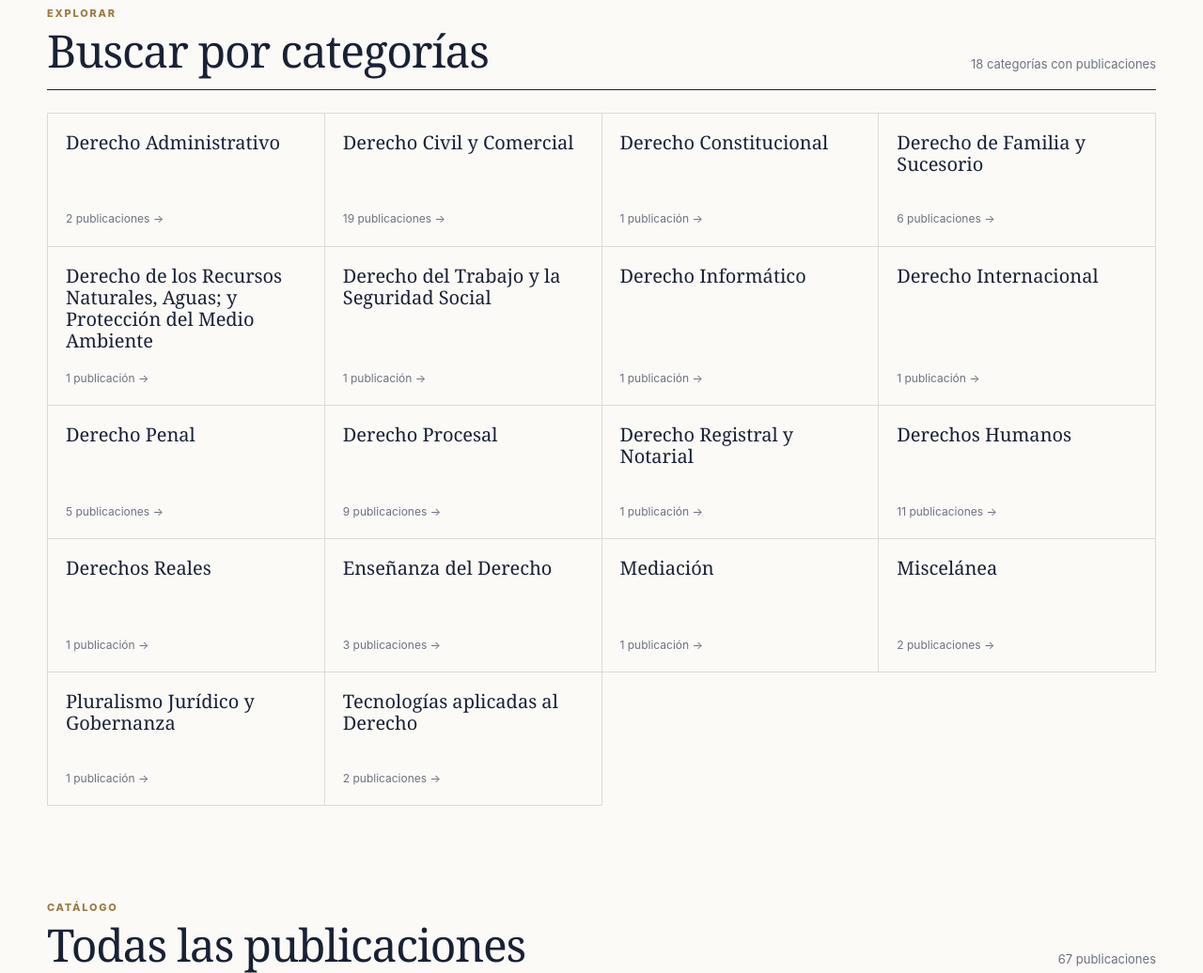
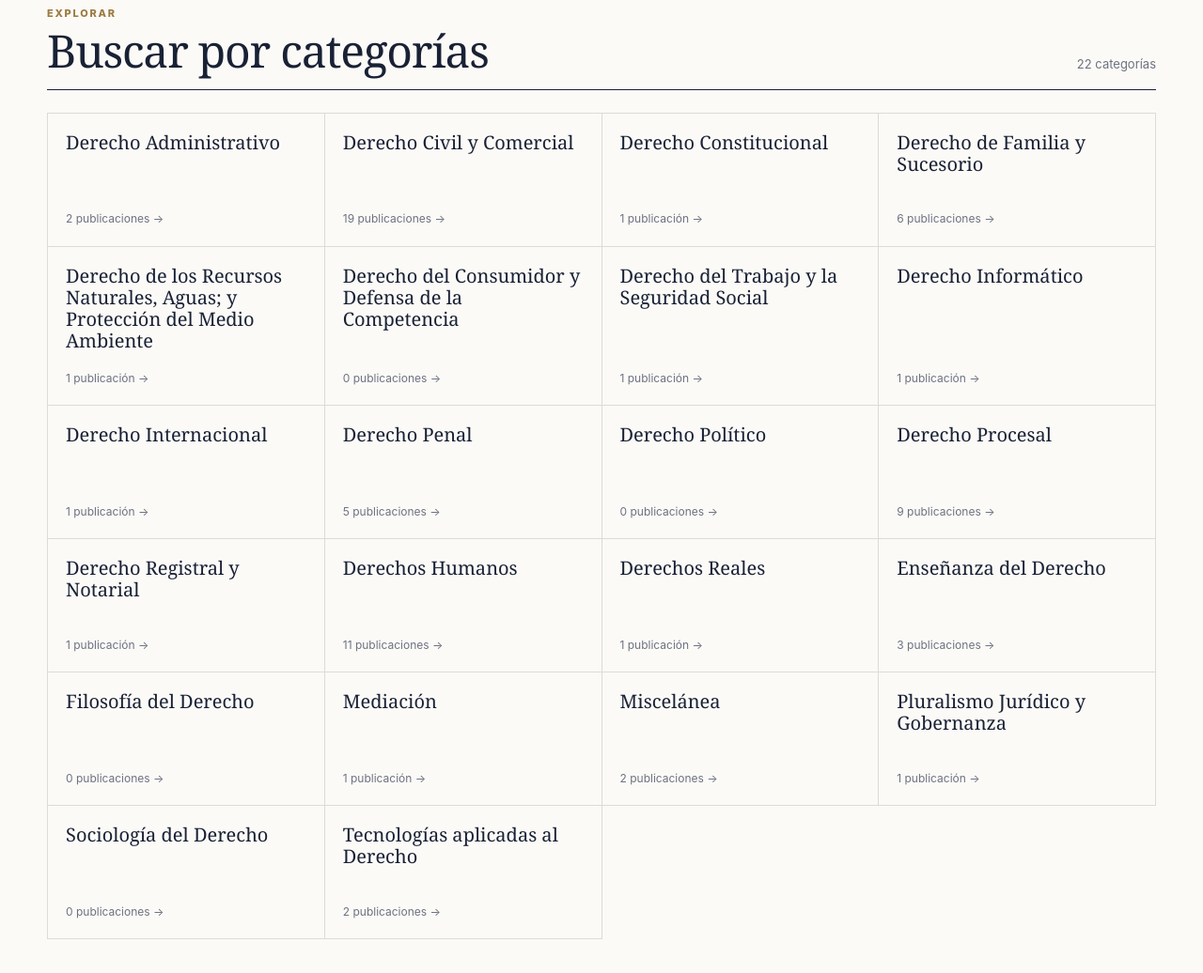
Before and after one commit to siedfduncuyo-star/bitacoralegalenaccion, a plain HTML site: page index.html in a window 1280 px wide. Shown: the part 860-1896 px from the top of the page at 94% size. Drawn offline with Linux system fonts and the light colour scheme.

Commit message:
Add files via upload

```diff
--- a/assets/css/styles.css
+++ b/assets/css/styles.css
@@ -246,3 +246,6 @@ details[open] summary::after{content:"–"}
   .author-profile{padding:1rem 1.05rem}
   .article-footer .footer-top{gap:2rem}
 }
+
+.catalog-count-only{display:flex;justify-content:flex-end;align-items:center;border-bottom:1px solid var(--navy);padding-bottom:14px;margin-bottom:0}
+@media (max-width:720px){.catalog-count-only{justify-content:flex-start}}
--- a/assets/js/app.js
+++ b/assets/js/app.js
@@ -2,6 +2,31 @@
   const DATA = window.BITACORA_PUBLICACIONES || [];
   const $ = (selector) => document.querySelector(selector);
   const $$ = (selector) => [...document.querySelectorAll(selector)];
+
+  const ALL_CATEGORIES = [
+    'Derecho Administrativo',
+    'Derecho Civil y Comercial',
+    'Derecho Constitucional',
+    'Derecho de Familia y Sucesorio',
+    'Derecho de los Recursos Naturales, Aguas; y Protección del Medio Ambiente',
+    'Derecho del Consumidor y Defensa de la Competencia',
+    'Derecho del Trabajo y la Seguridad Social',
+    'Derecho Informático',
+    'Derecho Internacional',
+    'Derecho Penal',
+    'Derecho Político',
+    'Derecho Procesal',
+    'Derecho Registral y Notarial',
+    'Derechos Humanos',
+    'Derechos Reales',
+    'Enseñanza del Derecho',
+    'Filosofía del Derecho',
+    'Mediación',
+    'Miscelánea',
+    'Pluralismo Jurídico y Gobernanza',
+    'Sociología del Derecho',
+    'Tecnologías aplicadas al Derecho'
+  ].sort((a, b) => a.localeCompare(b, 'es'));
 
   const normalize = (value = '') => value
     .toString()
@@ -19,27 +44,42 @@
   const loadMore = $('#loadMore');
   const categoryGrid = $('#categoryGrid');
   const categoryCount = $('#categoryCount');
-  const catalog = $('#catalogo');
+
   let visibleCount = 12;
   let selectedCategory = '';
+  let searchTimer = null;
 
   if (!searchInput || !results || !resultCount || !emptyState || !loadMore || !categoryGrid) {
     console.error('Bitácora: faltan elementos necesarios para iniciar el catálogo.');
     return;
   }
 
-  const allAreas = [...new Set(DATA.flatMap(publication => publication.areas || []))]
-    .sort((a, b) => a.localeCompare(b, 'es'));
+  // Prepara una sola vez el texto de búsqueda. Evita normalizar artículos completos
+  // en cada tecla y hace que el buscador sea mucho más rápido en celular.
+  const INDEXED_DATA = DATA.map(publication => ({
+    ...publication,
+    _searchKey: normalize([
+      publication.title,
+      ...(publication.authors || []),
+      ...(publication.areas || []),
+      publication.year || '',
+      publication.excerpt || '',
+      publication.searchText || ''
+    ].join(' '))
+  }));
 
   const counts = new Map(
-    allAreas.map(area => [area, DATA.filter(publication => (publication.areas || []).includes(area)).length])
+    ALL_CATEGORIES.map(area => [
+      area,
+      DATA.filter(publication => (publication.areas || []).includes(area)).length
+    ])
   );
 
-  categoryCount.textContent = `${allAreas.length} categorías con publicaciones`;
-  categoryGrid.innerHTML = allAreas.map(area => {
-    const count = counts.get(area);
+  categoryCount.textContent = `${ALL_CATEGORIES.length} categorías`;
+  categoryGrid.innerHTML = ALL_CATEGORIES.map(area => {
+    const count = counts.get(area) || 0;
     return `
-      <button class="category-card" type="button" data-area="${escapeAttr(area)}" aria-label="Buscar publicaciones de ${escapeAttr(area)}">
+      <button class="category-card" type="button" data-area="${escapeAttr(area)}" aria-label="Mostrar publicaciones de ${escapeAttr(area)}" aria-pressed="false">
         <div>
           <span class="category-mark" aria-hidden="true"></span>
           <strong>${escapeHtml(area)}</strong>
@@ -54,21 +94,13 @@
 
   function filteredData() {
     const terms = getSearchTerms();
-    const items = DATA.filter(publication => {
-      if (selectedCategory && !(publication.areas || []).includes(selectedCategory)) return false;
-      if (!terms.length) return true;
-      const haystack = normalize([
-        publication.title,
-        ...(publication.authors || []),
-        ...(publication.areas || []),
-        publication.year || '',
-        publication.excerpt || '',
-        publication.searchText || ''
-      ].join(' '));
-      return terms.every(term => haystack.includes(term));
-    });
-
-    return items.sort((a, b) => a.title.localeCompare(b.title, 'es'));
+    return INDEXED_DATA
+      .filter(publication => {
+        if (selectedCategory && !(publication.areas || []).includes(selectedCategory)) return false;
+        if (!terms.length) return true;
+        return terms.every(term => publication._searchKey.includes(term));
+      })
+      .sort((a, b) => a.title.localeCompare(b.title, 'es'));
   }
 
   function render(reset = false) {
@@ -76,9 +108,14 @@
     const items = filteredData();
     const shown = items.slice(0, visibleCount);
 
-    resultCount.textContent = selectedCategory
-      ? `${items.length} ${items.length === 1 ? 'publicación' : 'publicaciones'} en ${selectedCategory}`
-      : `${items.length} ${items.length === 1 ? 'publicación' : 'publicaciones'}`;
+    if (selectedCategory) {
+      resultCount.textContent = `${selectedCategory} · ${items.length} ${items.length === 1 ? 'publicación' : 'publicaciones'}`;
+    } else if (getSearchTerms().length) {
+      resultCount.textContent = `${items.length} ${items.length === 1 ? 'resultado' : 'resultados'}`;
+    } else {
+      resultCount.textContent = `${items.length} ${items.length === 1 ? 'publicación' : 'publicaciones'}`;
+    }
+
     emptyState.hidden = items.length !== 0;
 
     results.innerHTML = shown.map(publication => `
@@ -109,10 +146,13 @@
     });
   }
 
+  // Búsqueda libre: al escribir, se quita cualquier categoría seleccionada.
   searchInput.addEventListener('input', () => {
     selectedCategory = '';
-    render(true);
+    clearTimeout(searchTimer);
+    searchTimer = setTimeout(() => render(true), 90);
   });
+
   searchInput.addEventListener('search', () => {
     selectedCategory = '';
     render(true);
@@ -123,13 +163,18 @@
     render(false);
   });
 
-  $$('.category-card').forEach(button => button.addEventListener('click', () => {
-    const area = button.dataset.area;
+  // Delegación de eventos: funciona aunque las categorías se generen dinámicamente.
+  categoryGrid.addEventListener('click', (event) => {
+    const button = event.target.closest('.category-card');
+    if (!button) return;
+
+    const area = button.dataset.area || '';
     selectedCategory = selectedCategory === area ? '' : area;
     searchInput.value = '';
     render(true);
-    if (catalog) catalog.scrollIntoView({ behavior: 'smooth', block: 'start' });
-  }));
+
+    // Importante: NO hacemos scroll. El usuario permanece en la categoría elegida.
+  });
 
   const menuButton = $('#menuButton');
   const mobileNav = $('#mobileNav');
```
